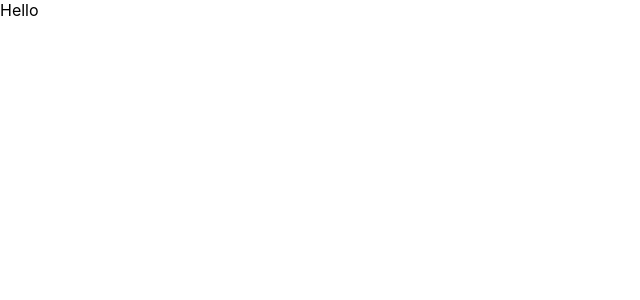
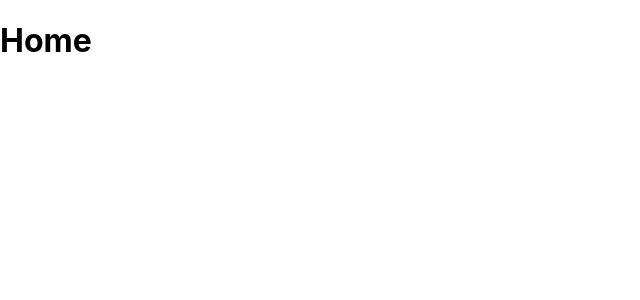
Before and after one commit to johj703/react_masterclass, a React (Create React App) app in the folder react-router-6/: page / in a window 1280 px wide. Shown: the top 300 px of the page, without its empty margins (0-640 px from the left). Built offline with nearby package versions, Linux system fonts and the light colour scheme.

Commit message:
Root에 Outlet을 등록하면, Outlet은 Router.tsx를 렌더링해서 화면에 보여준다.

```diff
--- a/react-router-6/src/Root.tsx
+++ b/react-router-6/src/Root.tsx
@@ -1,6 +1,11 @@
 import React from "react";
+import { Outlet } from "react-router-dom";
 
 function Root() {
-  return <div>Hello</div>;
+  return (
+    <div>
+      <Outlet />
+    </div>
+  );
 }
 export default Root;
```
